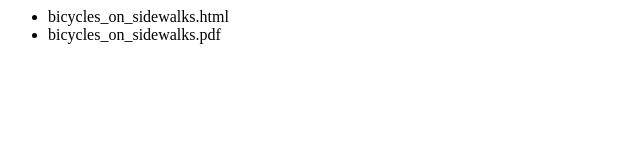
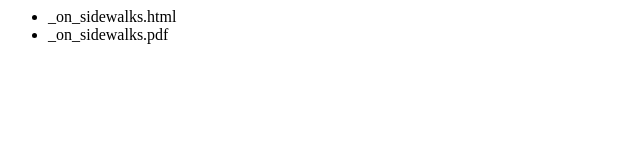
Before and after one commit to kensuke/misc, a plain HTML site: page bicycles/index.html in a window 1280 px wide. Shown: the whole page, without its empty margins (0-640 px from the left). Drawn offline with Linux system fonts and the light colour scheme.

Commit message:
Update index.html

```diff
--- a/bicycles/index.html
+++ b/bicycles/index.html
@@ -3,8 +3,8 @@
   </head>
   <body>
     <ul>
-      <li>bicycles_on_sidewalks.html</li>
-      <li>bicycles_on_sidewalks.pdf</li>
+      <li>_on_sidewalks.html</li>
+      <li>_on_sidewalks.pdf</li>
     </ul>
   </body>
 </html>
```
